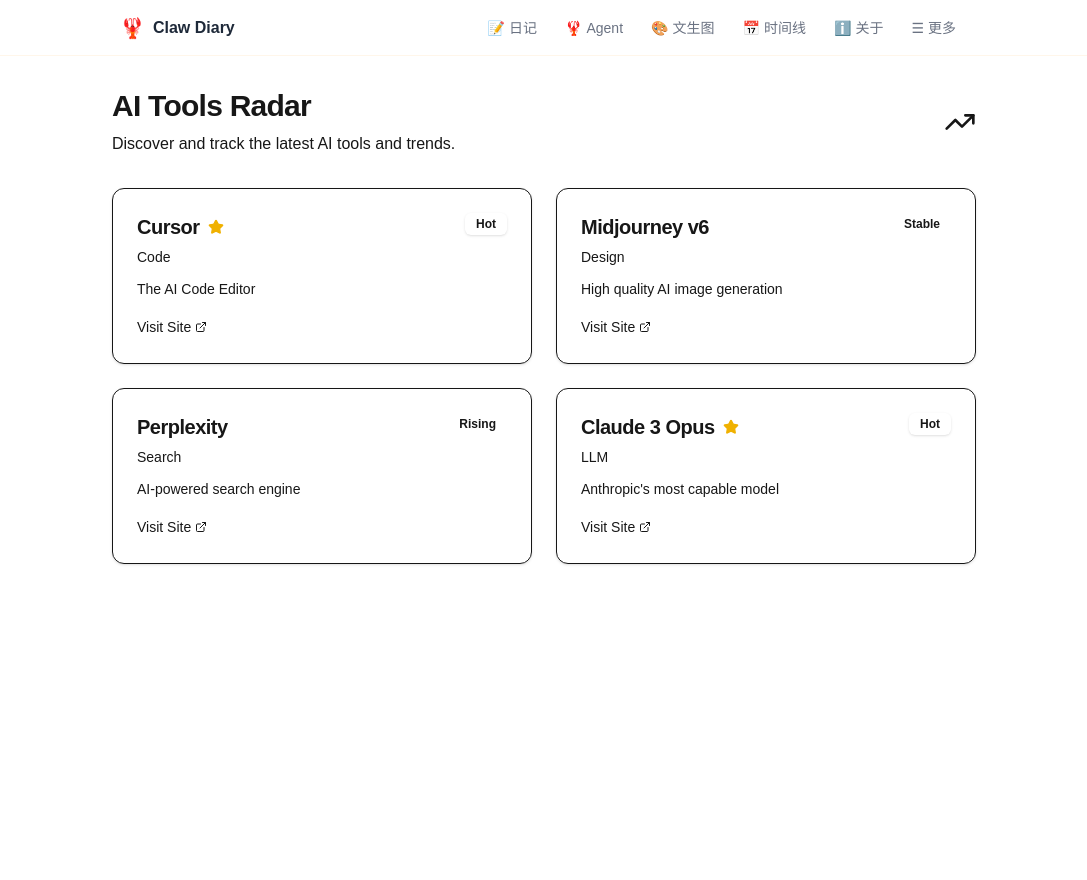
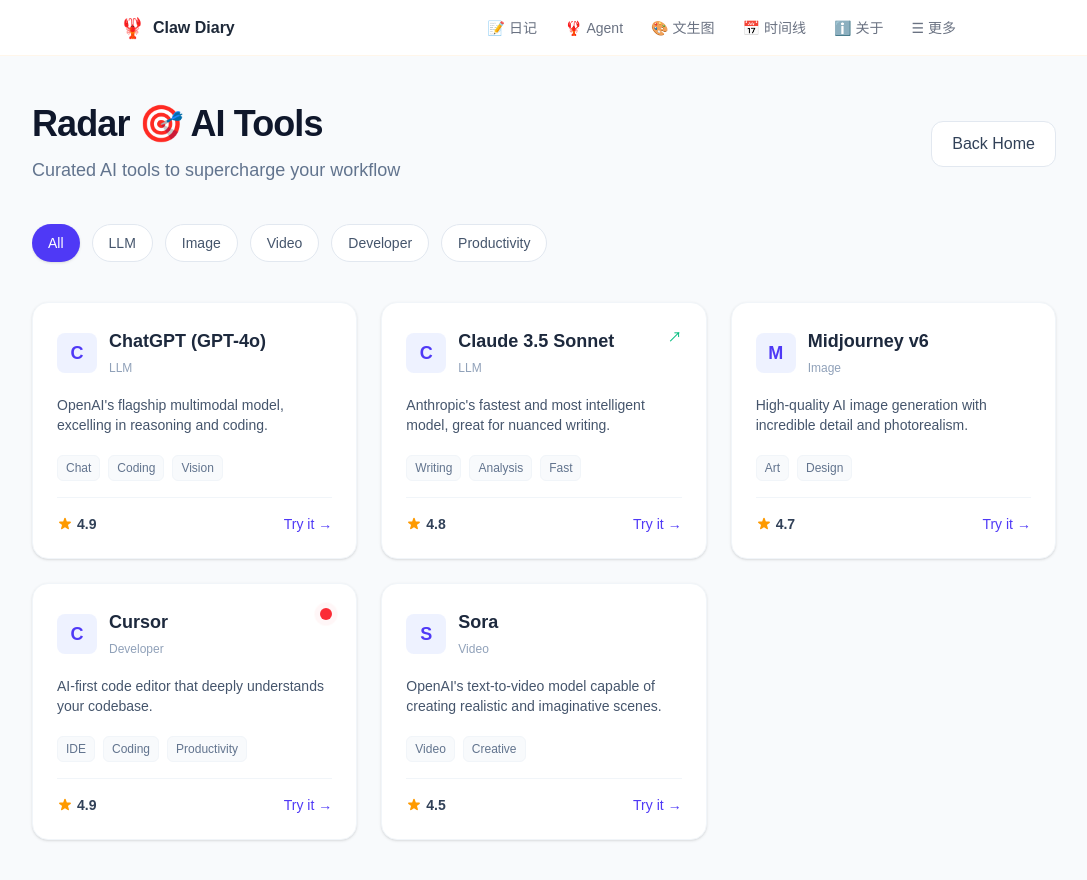
Before and after one commit to leekHotline/clawdiary, a Next.js app: page /ai-tools-radar in a window 1280 px wide. Shown: the top 880 px of the page, without its empty margins (96-1183 px from the left). Before the commit the page ends 800 px from the top, so only its background shows below. Built offline with nearby package versions, Linux system fonts and the light colour scheme.

Commit message:
feat: [AI Tools Radar] add AI tools discovery and tracking page

```diff
--- a/app/ai-tools-radar/page.tsx
+++ b/app/ai-tools-radar/page.tsx
@@ -1,78 +1,121 @@
-import { Card, CardContent, CardDescription, CardHeader, CardTitle } from "@/components/ui/card"
-import { Badge } from "@/components/ui/badge"
-import { ExternalLink, Star, TrendingUp } from "lucide-react"
+import Link from "next/link";
 
-export default function AIToolsRadar() {
+export const metadata = {
+  title: "AI Tools Radar | Claw Diary",
+  description: "Discover and track the latest AI tools and trends.",
+};
+
+export default function AIToolsRadarPage() {
   const tools = [
     {
-      name: "Cursor",
-      description: "The AI Code Editor",
-      category: "Code",
-      trend: "Hot",
-      url: "https://cursor.com",
+      id: 1,
+      name: "ChatGPT (GPT-4o)",
+      category: "LLM",
+      description: "OpenAI's flagship multimodal model, excelling in reasoning and coding.",
+      trend: "stable",
+      rating: 4.9,
+      tags: ["Chat", "Coding", "Vision"],
     },
     {
-      name: "Midjourney v6",
-      description: "High quality AI image generation",
-      category: "Design",
-      trend: "Stable",
-      url: "https://midjourney.com",
+      id: 2,
+      name: "Claude 3.5 Sonnet",
+      category: "LLM",
+      description: "Anthropic's fastest and most intelligent model, great for nuanced writing.",
+      trend: "rising",
+      rating: 4.8,
+      tags: ["Writing", "Analysis", "Fast"],
     },
     {
-      name: "Perplexity",
-      description: "AI-powered search engine",
-      category: "Search",
-      trend: "Rising",
-      url: "https://perplexity.ai",
+      id: 3,
+      name: "Midjourney v6",
+      category: "Image",
+      description: "High-quality AI image generation with incredible detail and photorealism.",
+      trend: "stable",
+      rating: 4.7,
+      tags: ["Art", "Design"],
     },
     {
-      name: "Claude 3 Opus",
-      description: "Anthropic's most capable model",
-      category: "LLM",
-      trend: "Hot",
-      url: "https://anthropic.com",
+      id: 4,
+      name: "Cursor",
+      category: "Developer",
+      description: "AI-first code editor that deeply understands your codebase.",
+      trend: "hot",
+      rating: 4.9,
+      tags: ["IDE", "Coding", "Productivity"],
+    },
+    {
+      id: 5,
+      name: "Sora",
+      category: "Video",
+      description: "OpenAI's text-to-video model capable of creating realistic and imaginative scenes.",
+      trend: "upcoming",
+      rating: 4.5,
+      tags: ["Video", "Creative"],
     }
-  ]
+  ];
 
   return (
-    <div className="container mx-auto py-8 px-4 max-w-4xl">
-      <div className="flex items-center justify-between mb-8">
-        <div>
-          <h1 className="text-3xl font-bold tracking-tight mb-2">AI Tools Radar</h1>
-          <p className="text-muted-foreground">Discover and track the latest AI tools and trends.</p>
+    <div className="min-h-screen bg-slate-50 py-12 px-4 sm:px-6 lg:px-8">
+      <div className="max-w-5xl mx-auto">
+        <div className="mb-10 flex items-center justify-between">
+          <div>
+            <h1 className="text-4xl font-extrabold text-slate-900 mb-3 tracking-tight">Radar 🎯 AI Tools</h1>
+            <p className="text-slate-500 text-lg">Curated AI tools to supercharge your workflow</p>
+          </div>
+          <Link href="/" className="px-5 py-2.5 bg-white text-slate-700 font-medium border border-slate-200 rounded-xl hover:bg-slate-50 hover:shadow-sm transition-all">
+            Back Home
+          </Link>
         </div>
-        <TrendingUp className="h-8 w-8 text-primary" />
-      </div>
 
-      <div className="grid gap-6 md:grid-cols-2">
-        {tools.map((tool, i) => (
-          <Card key={i} className="hover:shadow-md transition-shadow">
-            <CardHeader className="pb-3">
-              <div className="flex justify-between items-start">
-                <CardTitle className="text-xl flex items-center gap-2">
-                  {tool.name}
-                  {tool.trend === "Hot" && <Star className="h-4 w-4 text-yellow-500 fill-yellow-500" />}
-                </CardTitle>
-                <Badge variant={tool.trend === "Hot" ? "default" : "secondary"}>
-                  {tool.trend}
-                </Badge>
+        {/* Filters */}
+        <div className="flex gap-3 mb-8 overflow-x-auto pb-2">
+          {['All', 'LLM', 'Image', 'Video', 'Developer', 'Productivity'].map(cat => (
+             <button key={cat} className={`px-4 py-2 rounded-full text-sm font-medium whitespace-nowrap transition-colors ${cat === 'All' ? 'bg-indigo-600 text-white shadow-sm' : 'bg-white text-slate-600 border border-slate-200 hover:bg-slate-50'}`}>
+               {cat}
+             </button>
+          ))}
+        </div>
+
+        {/* Tools Grid */}
+        <div className="grid grid-cols-1 md:grid-cols-2 lg:grid-cols-3 gap-6">
+          {tools.map((tool) => (
+            <div key={tool.id} className="bg-white rounded-2xl p-6 shadow-sm border border-slate-100 hover:shadow-md hover:border-indigo-100 transition-all flex flex-col h-full group">
+              <div className="flex justify-between items-start mb-4">
+                <div className="flex items-center gap-3">
+                   <div className="w-10 h-10 rounded-lg bg-indigo-50 flex items-center justify-center text-indigo-600 font-bold text-lg">
+                      {tool.name.charAt(0)}
+                   </div>
+                   <div>
+                     <h3 className="text-lg font-bold text-slate-800 group-hover:text-indigo-600 transition-colors">{tool.name}</h3>
+                     <span className="text-xs font-medium text-slate-400">{tool.category}</span>
+                   </div>
+                </div>
+                {tool.trend === 'hot' && <span className="flex h-3 w-3 relative"><span className="animate-ping absolute inline-flex h-full w-full rounded-full bg-red-400 opacity-75"></span><span className="relative inline-flex rounded-full h-3 w-3 bg-red-500"></span></span>}
+                {tool.trend === 'rising' && <span className="text-emerald-500 text-sm" title="Rising">↗</span>}
               </div>
-              <CardDescription>{tool.category}</CardDescription>
-            </CardHeader>
-            <CardContent>
-              <p className="text-sm text-muted-foreground mb-4">{tool.description}</p>
-              <a
-                href={tool.url}
-                target="_blank"
-                rel="noreferrer"
-                className="inline-flex items-center text-sm font-medium text-primary hover:underline"
-              >
-                Visit Site <ExternalLink className="ml-1 h-3 w-3" />
-              </a>
-            </CardContent>
-          </Card>
-        ))}
+
+              <p className="text-slate-600 text-sm flex-grow mb-5 line-clamp-3">{tool.description}</p>
+
+              <div className="mt-auto">
+                <div className="flex flex-wrap gap-2 mb-4">
+                  {tool.tags.map(tag => (
+                    <span key={tag} className="px-2 py-1 bg-slate-50 text-slate-500 text-xs rounded-md border border-slate-100">{tag}</span>
+                  ))}
+                </div>
+                <div className="flex items-center justify-between pt-4 border-t border-slate-100">
+                  <div className="flex items-center gap-1 text-amber-500">
+                     <svg className="w-4 h-4 fill-current" viewBox="0 0 20 20"><path d="M9.049 2.927c.3-.921 1.603-.921 1.902 0l1.07 3.292a1 1 0 00.95.69h3.462c.969 0 1.371 1.24.588 1.81l-2.8 2.034a1 1 0 00-.364 1.118l1.07 3.292c.3.921-.755 1.688-1.54 1.118l-2.8-2.034a1 1 0 00-1.175 0l-2.8 2.034c-.784.57-1.838-.197-1.539-1.118l1.07-3.292a1 1 0 00-.364-1.118L2.98 8.72c-.783-.57-.38-1.81.588-1.81h3.461a1 1 0 00.951-.69l1.07-3.292z"></path></svg>
+                     <span className="text-sm font-semibold text-slate-700">{tool.rating}</span>
+                  </div>
+                  <button className="text-indigo-600 text-sm font-medium hover:text-indigo-700 flex items-center gap-1">
+                    Try it <span aria-hidden="true">&rarr;</span>
+                  </button>
+                </div>
+              </div>
+            </div>
+          ))}
+        </div>
       </div>
     </div>
-  )
+  );
 }
```
